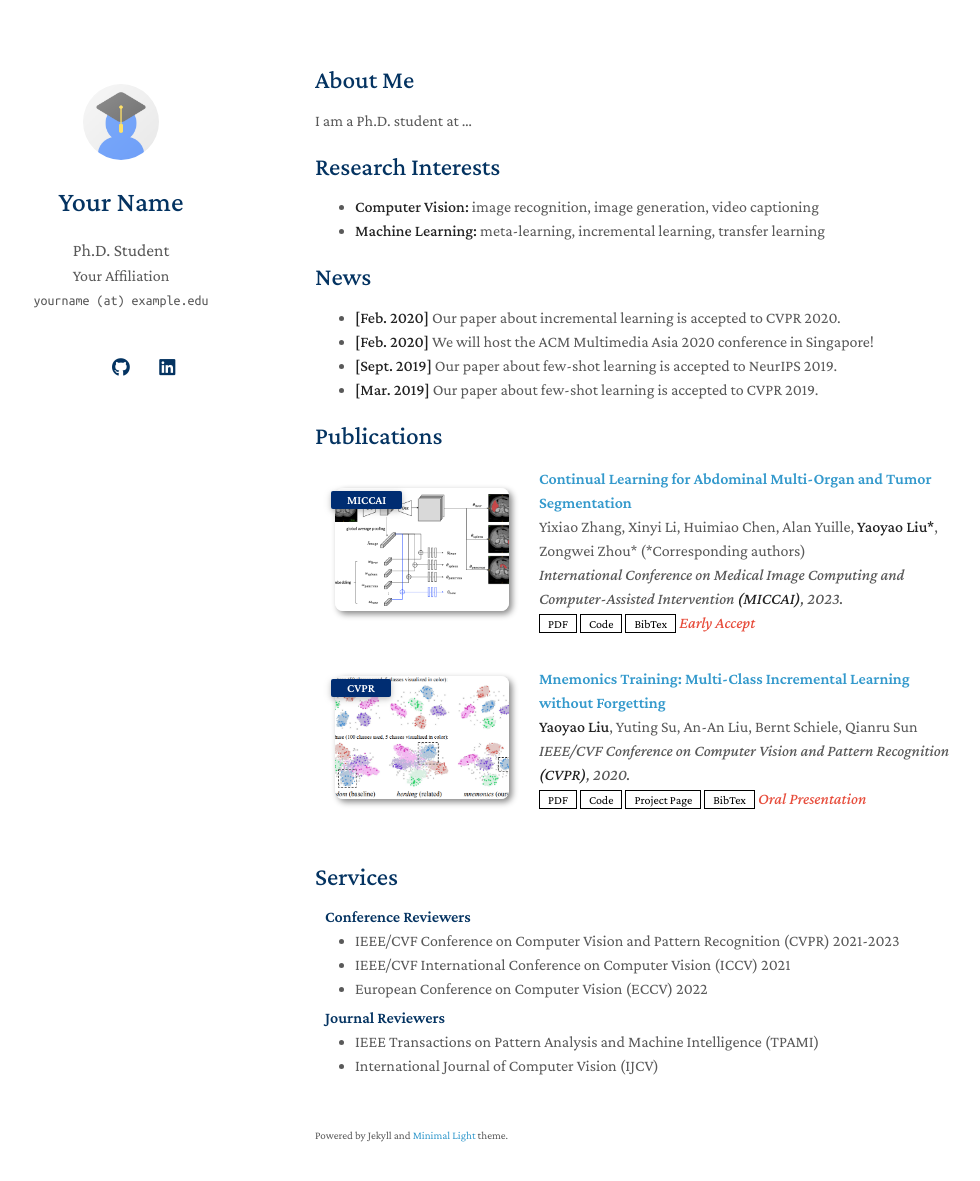
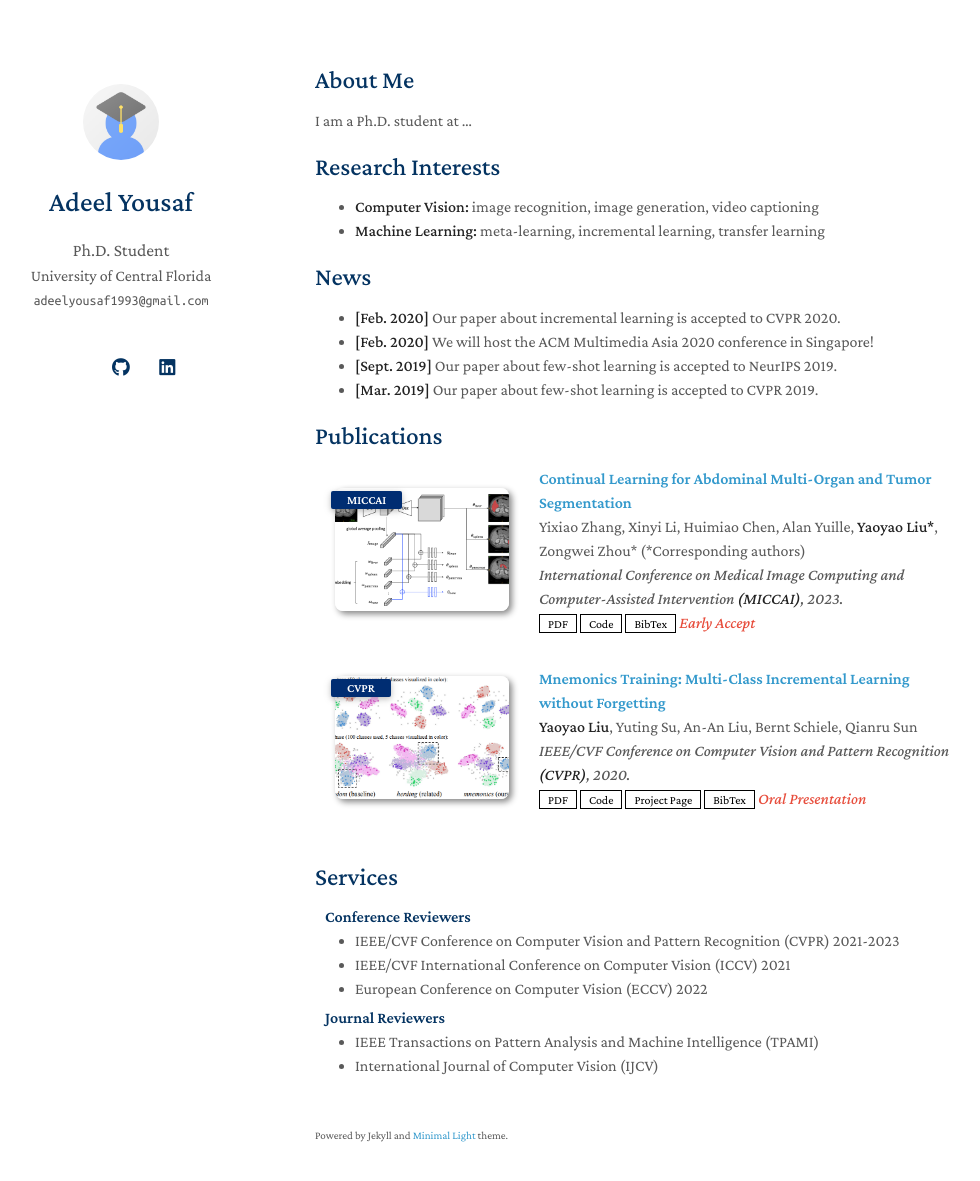
Before and after one commit to Adeelyousaf/Adeelyousaf.github.io, a Jekyll site: the page built from index.md, in a window 1280 px wide and 1216 px high. Shown: the top 1181 px of the window, without its empty margins (155-1135 px from the left). Built offline with Jekyll 4.4.1, drawn with Linux system fonts in a browser that asks for light colours; a style sheet for code colours, icons or effects is not loaded; our own code applies the rules of GitHub Pages for plain Markdown files; part of the change alters nothing that is shown.

Commit message:
Revise personal details and SEO settings in _config.yml
Updated personal information and links in the config file.

```diff
--- a/_config.yml
+++ b/_config.yml
@@ -1,50 +1,62 @@
+# =========================
 # Basic Information
-title: Your Name
+# =========================
+title: Adeel Yousaf
 position: Ph.D. Student
-affiliation: Your Affiliation
-email: yourname (at) example.edu
+affiliation: University of Central Florida
+email: adeelyousaf1993@gmail.com
 
+# =========================
 # Search Engine Optimization (SEO)
-# The following information is used to improve the website traffic from search engines, e.g., Google.
-keywords: minimal light
-description: The Minimal Light is a simple and elegant jekyll theme for academic personal homepage.
-canonical: https://minimal-light-theme.yliu.me/
+# =========================
+keywords: vision-language models, AI safety, CLIP, robustness, computer vision
+description: Personal academic homepage of Adeel Yousaf, Ph.D. student at the University of Central Florida working on vision-language models and AI safety.
+canonical: https://adeelyousaf.github.io/
 
+# =========================
 # Links
-# If you don't need one of them, you may delete the corresponding line.
-google_scholar: https://scholar.google.com/
-cv_link: assets/files/curriculum_vitae.pdf
-github_link: https://github.com/
-linkedin: https://www.linkedin.com/
-twitter: https://twitter.com/
+# =========================
+google_scholar: https://scholar.google.com/citations?user=VpLbThoAAAAJ&hl=en
+cv_link: https://github.com/Adeelyousaf/adeel-cv/blob/main/cv_adeel.pdf
+github_link: https://github.com/Adeelyousaf
+linkedin: https://www.linkedin.com/in/adeel-yousaf-aa58b71a8/
+twitter: https://twitter.com/   # optional; remove if unused
 
-# Images (e.g., your profile picture and your website's favicon)
-# "favicon" and "favicon_dark" are used for the light and dark modes, respectively.
+# =========================
+# Images
+# =========================
+# Replace avatar.png later with your own photo (same filename)
 avatar: ./assets/img/avatar.png
 favicon: ./assets/img/favicon.png
 favicon_dark: ./assets/img/favicon-dark.png
 
-# Footnote
-# You may use the option to disable the footnote, "Powered by Jekyll and Minimal Light theme."
+# =========================
+# Footer
+# =========================
 enable_footnote: true
 
-# Auto Dark Mode
-# You may use the option to disable the automatic dark theme
+# =========================
+# Appearance
+# =========================
 auto_dark_mode: true
+font: "Serif"   # Options: "Serif" or "Sans Serif"
 
-# Font
-# You can use this option to choose between Serif or Sans Serif fonts.
-font: "Serif" # or "Sans Serif"
+# =========================
+# Analytics (REMOVE if unused)
+# =========================
+# google_analytics: UA-111540567-4
 
-# Google Analytics ID
-# Please remove this if you don't use Google Analytics
-google_analytics: UA-111540567-4
-
-# Use this project as a remote theme for GitHub Pages
-# See the guide here: https://docs.github.com/en/pages/setting-up-a-github-pages-site-with-jekyll/adding-a-theme-to-your-github-pages-site-using-jekyll
+# =========================
+# GitHub Pages / Jekyll
+# =========================
 remote_theme: yaoyao-liu/minimal-light
 
-# The following files will be removed from the generated website.
+url: "https://adeelyousaf.github.io"
+baseurl: ""
+
+# =========================
+# Exclusions
+# =========================
 exclude:
   - Gemfile
   - Gemfile.lock
```
